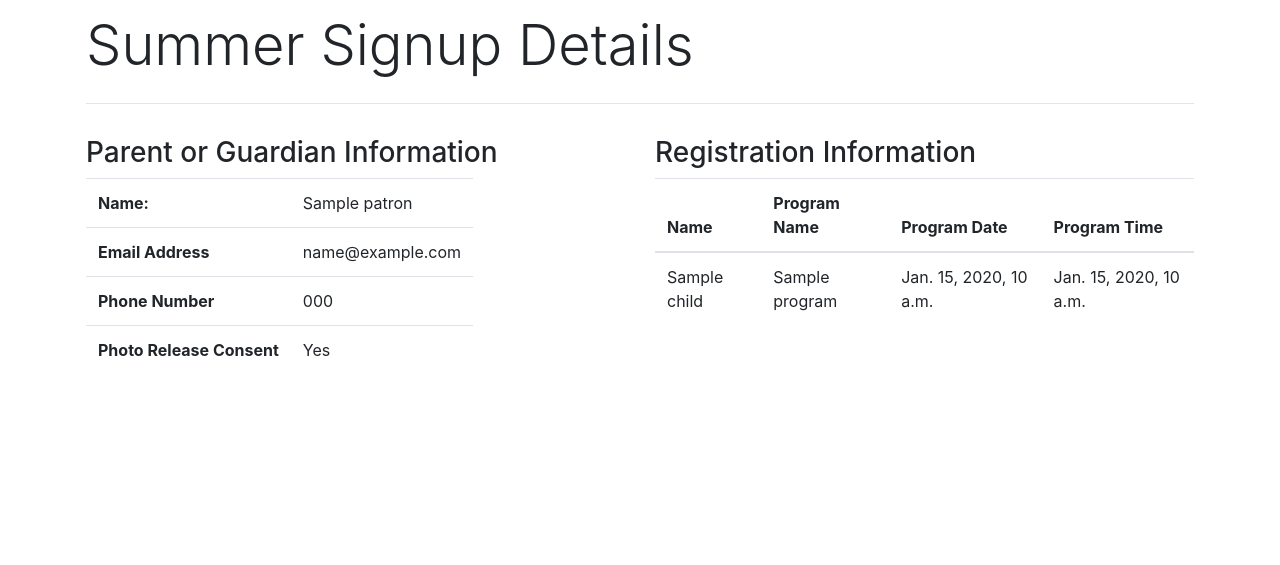
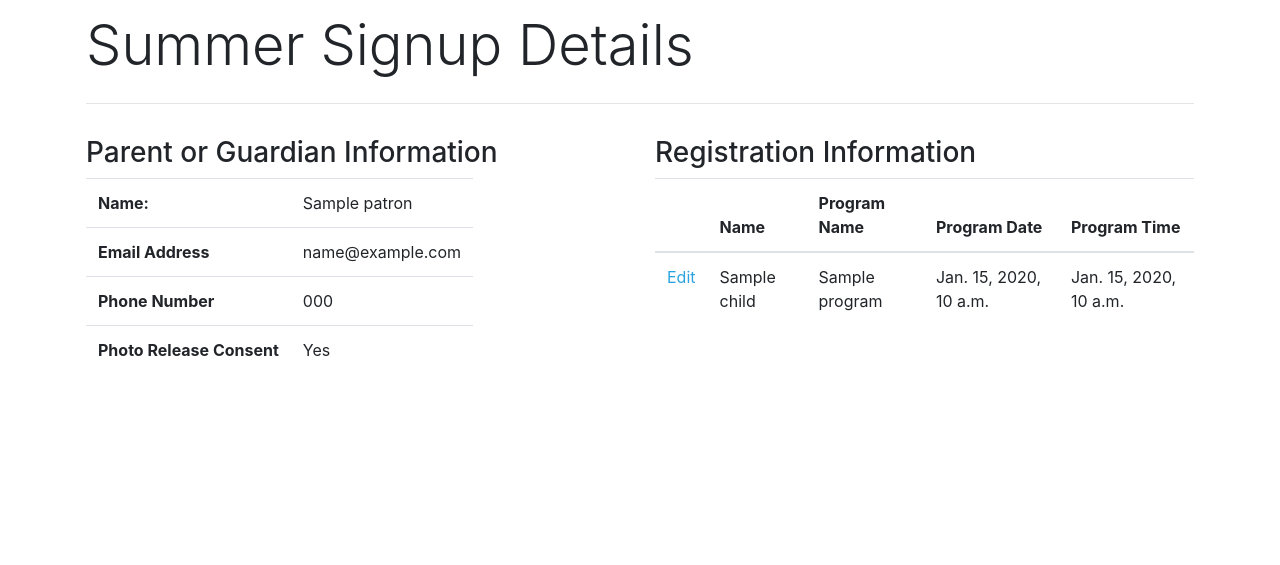
Before and after one commit to joseph-turk/summerreading, a Django app: template app/templates/patrons/detail.html in a window 1280 px wide. Shown: the part 142-707 px from the top of the page. Run offline with Django 3.2, Linux system fonts and the light colour scheme; the template is opened without the code that fills it: most values are stand-ins (such as "Sample title", 1, 10 or a date in 2020); some libraries are stand-ins or nearby versions.

Commit message:
Add edit link for registrations to patron detail

```diff
--- a/app/templates/patrons/detail.html
+++ b/app/templates/patrons/detail.html
@@ -42,6 +42,7 @@
     <table class="table">
       <thead>
         <tr>
+          <th></th>
           <th>Name</th>
           <th>Program Name</th>
           <th>Program Date</th>
@@ -53,6 +54,9 @@
         {% for child in patron.child_set.all %}
           {% for registration in child.registration_set.all %}
           <tr>
+            <td>
+              <a href="{% url 'admin:app_registration_change' registration.id %}">Edit</a>
+            </td>
             <td>{{ child.name }}</td>
             <td>
               {{ registration.program.name }}
--- a/summerreading/urls.py
+++ b/summerreading/urls.py
@@ -17,6 +17,6 @@ from django.contrib import admin
 from django.urls import path, include
 
 urlpatterns = [
-    path('admin/', admin.site.urls),
+    path('admin/', admin.site.urls, name='admin'),
     path('', include('app.urls'))
 ]
```
